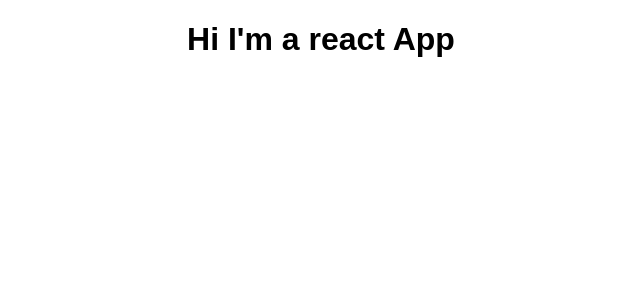
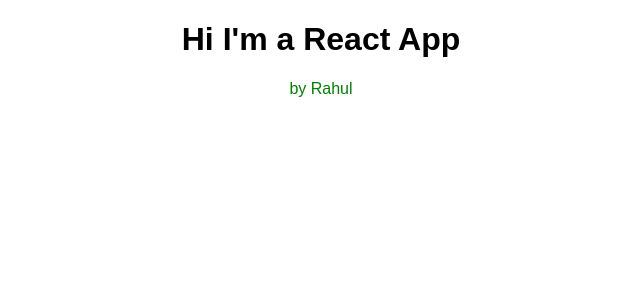
Before and after one commit to rahulsharma0212/react-tut, a React (Create React App) app: page / in a window 1280 px wide. Shown: the top 300 px of the page, without its empty margins (319-959 px from the left). Built offline with nearby package versions, Linux system fonts and the light colour scheme.

Commit message:
jsx syntax

```diff
--- a/src/App.css
+++ b/src/App.css
@@ -1,28 +1,3 @@
 .App {
   text-align: center;
 }
-
-.App-logo {
-  animation: App-logo-spin infinite 20s linear;
-  height: 80px;
-}
-
-.App-header {
-  background-color: #222;
-  height: 150px;
-  padding: 20px;
-  color: white;
-}
-
-.App-title {
-  font-size: 1.5em;
-}
-
-.App-intro {
-  font-size: large;
-}
-
-@keyframes App-logo-spin {
-  from { transform: rotate(0deg); }
-  to { transform: rotate(360deg); }
-}
--- a/src/App.js
+++ b/src/App.js
@@ -1,13 +1,18 @@
-import React, { Component } from 'react';
-import './App.css';
+import React, { Component } from "react";
+import "./App.css";
 
 class App extends Component {
   render() {
+    const style = {
+      color: "green",
+    };
     return (
       <div className="App">
-        <h1>Hi I'm a react App</h1>
+        <h1>Hi I'm a React App</h1>
+        <span style={style}>by Rahul</span>
       </div>
     );
+    // return React.createElement('div',{className: 'App'},React.createElement('h1',null,'Hi I\'m a React App ',React.createElement('span',{style:{color:"green"}},'by Rahul Sharma')));
   }
 }
 
```
Also changed, not shown: src/logo.svg (deleted).
